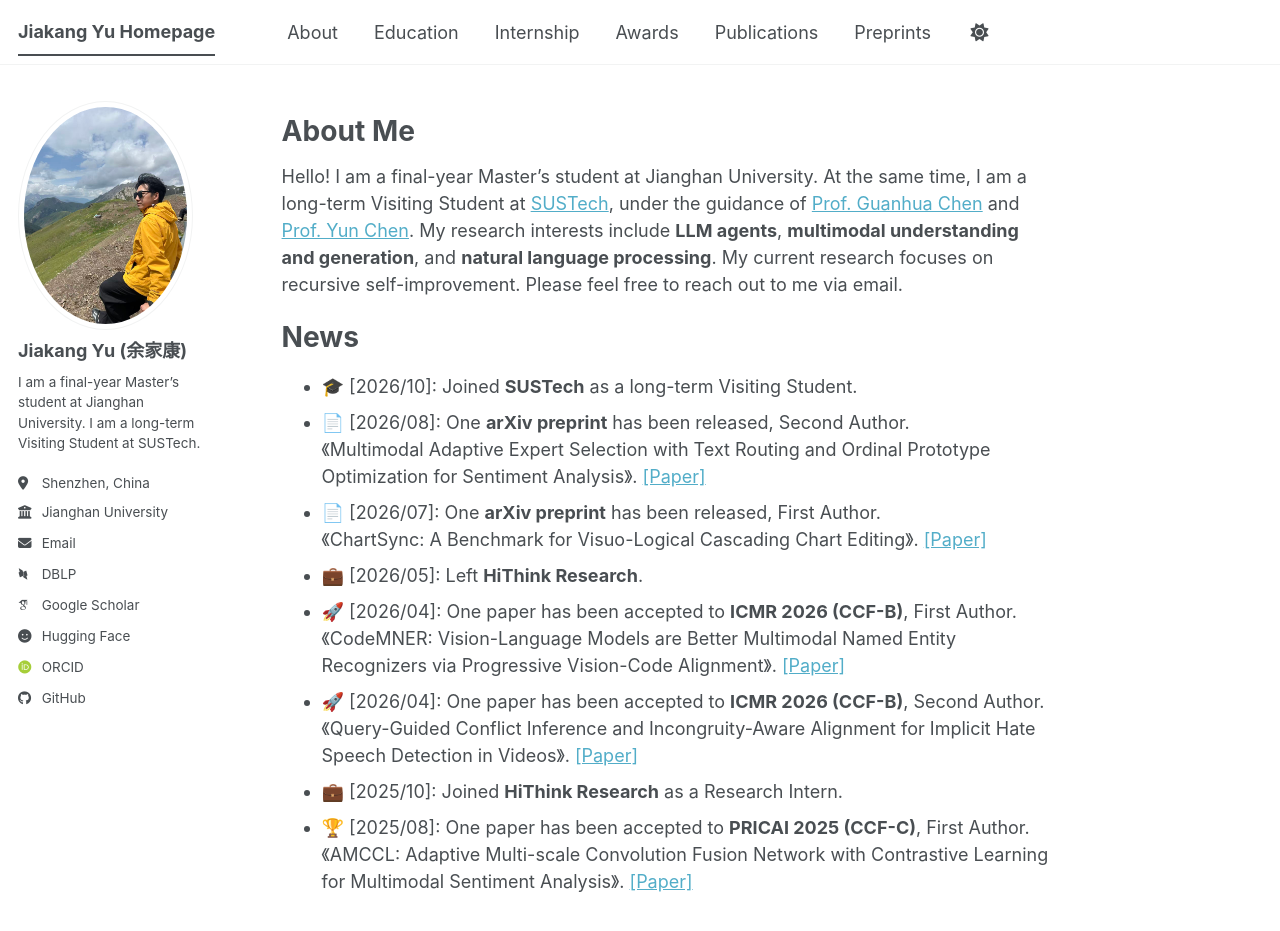
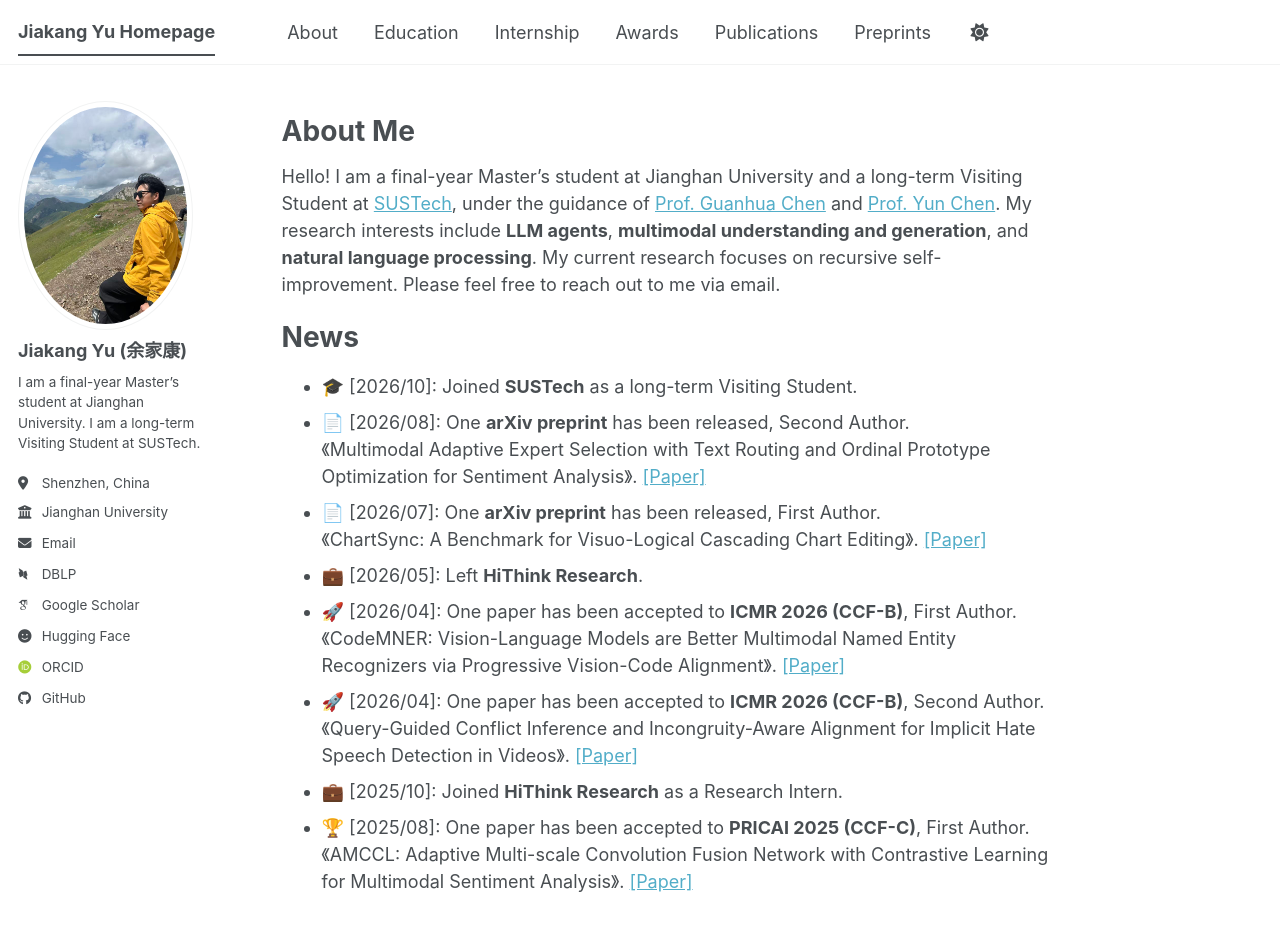
Before and after one commit to kaka-yjk/kaka-yjk.github.io, a Jekyll site: the page built from _pages/about.md, in a window 1280 px wide and 1132 px high. Shown: the top 931 px of the window. Built offline with Jekyll 4.4.1, drawn with Linux system fonts in a browser that asks for light colours; some web fonts are replaced; a script bundle is joined from its source files by our own code; library files that are not in the unit come from our copies.

Commit message:
Update SUSTech and HiThink Research links

```diff
--- a/_pages/about.md
+++ b/_pages/about.md
@@ -10,7 +10,7 @@ redirect_from:
 
 <h1 id="about">About Me</h1>
 
-Hello! I am a final-year Master's student at Jianghan University. At the same time, I am a long-term Visiting Student at [SUSTech](https://www.sustech.edu.cn/zh/), under the guidance of [Prof. Guanhua Chen](https://www.sustech.edu.cn/zh/faculties/chenguanhua.html) and [Prof. Yun Chen](https://scai.sufe.edu.cn/cy/main.htm). My research interests include **LLM agents**, **multimodal understanding and generation**, and **natural language processing**. My current research focuses on recursive self-improvement. Please feel free to reach out to me via email.
+Hello! I am a final-year Master's student at Jianghan University and a long-term Visiting Student at [SUSTech](https://www.sustech.edu.cn/), under the guidance of [Prof. Guanhua Chen](https://www.sustech.edu.cn/zh/faculties/chenguanhua.html) and [Prof. Yun Chen](https://scai.sufe.edu.cn/cy/main.htm). My research interests include **LLM agents**, **multimodal understanding and generation**, and **natural language processing**. My current research focuses on recursive self-improvement. Please feel free to reach out to me via email.
 
 <h1 id="news">News</h1>
 * 🎓 [2026/10]: Joined **SUSTech** as a long-term Visiting Student.
```
Also changed, not shown: _pages/internship.md (+1 -1 lines).
